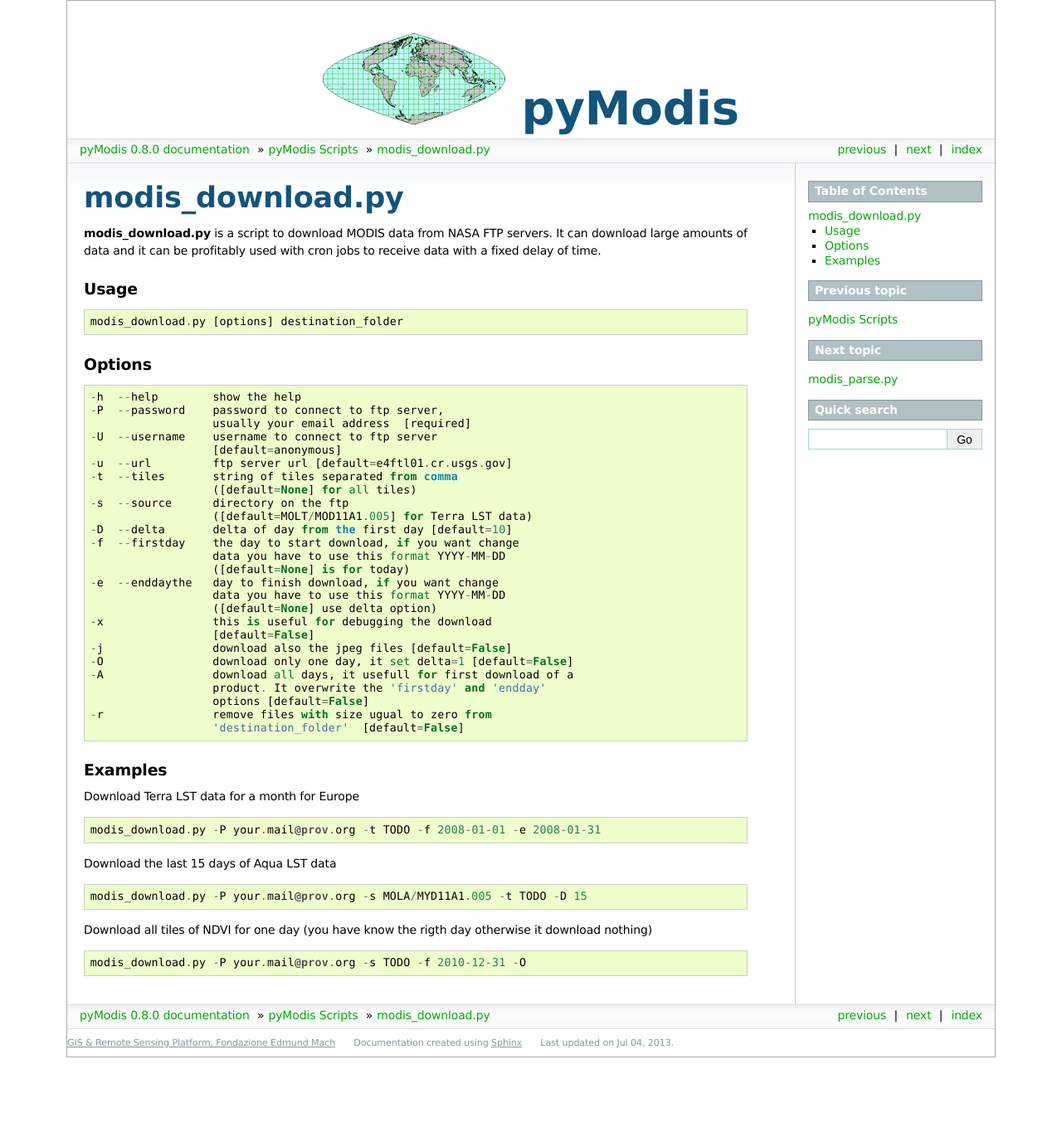
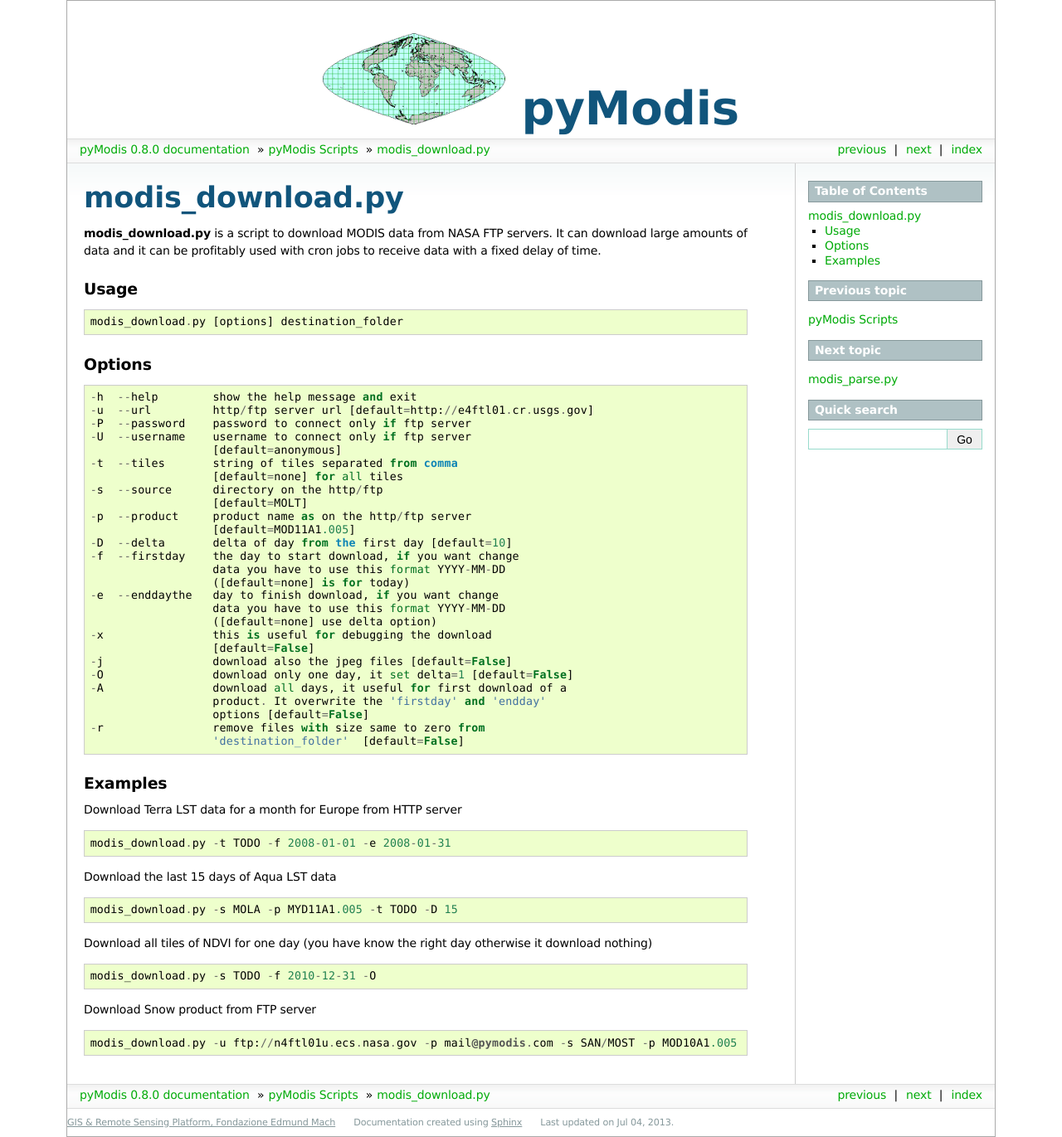
Before and after one commit to lucadelu/pyModis, a Sphinx documentation site: the page built from docs/source/scripts/modis_download.rst, in a window 1280 px wide. Shown: the whole page at 83% size. Built offline with Sphinx 7.4.7, drawn with Linux system fonts in a browser that asks for light colours; formulas are drawn with MathJax 3; comment, search, counter and statistics services are not loaded; the version number is read from the project's files by our own code; before the commit the page ends 1275 px from its top, so only the background shows below that.

Commit message:
update docs

```diff
--- a/docs/source/examples/full_example.rst
+++ b/docs/source/examples/full_example.rst
@@ -20,14 +20,13 @@ For first you need to obtain data, so you need to use :doc:`../scripts/modis_dow
 
   ::
 
-    modis_download.py -f 2012-12-05 -O -t h28v05,h29v05,h28v04 -P yourmail@mail.org /tmp/
+    modis_download.py -f 2012-12-05 -O -t h28v05,h29v05,h28v04
 
 .. only:: latex
 
   ::
 
     modis_download.py -f 2012-12-05 -O -t h28v05,h29v05,h28v04
-		      -P yourmail@mail.org /tmp/
 
 .. warning::
 
@@ -36,8 +35,6 @@ For first you need to obtain data, so you need to use :doc:`../scripts/modis_dow
 
   In this example we download data for only one day (2012-12-05)
   using the option "-O".
-
-  Please change yourmail@mail.org with your mail.
 
 Inside ``/tmp/`` directory you will find a file called *listfileMOD11A1.005.txt*
 containing the names of files downloaded. The name of file it is related to
--- a/docs/source/index.rst
+++ b/docs/source/index.rst
@@ -11,7 +11,7 @@ It offers bulk-download for user selected time ranges, mosaicking of MODIS tiles
 and the reprojection from Sinusoidal to other projections, convert HDF format to other formats.
 
 ``pyModis`` library was developed to replace old bash scripts developed by Markus
-Neteler to download MODIS data from NASA FTP server. It is very useful for
+Neteler to download MODIS data from NASA FTP/HTTP server. It is very useful for
 `GIS and Remote Sensing Platform`_ of `Fondazione Edmund Mach`_ to update
 its large collection of MODIS data.
 
--- a/docs/source/scripts/modis_download.rst
+++ b/docs/source/scripts/modis_download.rst
@@ -14,50 +14,65 @@ Options
 ^^^^^^^
 ::
 
-    -h  --help        show the help
-    -P  --password    password to connect to ftp server,
-                      usually your email address  [required]
-    -U  --username    username to connect to ftp server
+    -h  --help        show the help message and exit
+    -u  --url         http/ftp server url [default=http://e4ftl01.cr.usgs.gov]
+    -P  --password    password to connect only if ftp server
+    -U  --username    username to connect only if ftp server
                       [default=anonymous]
-    -u  --url         ftp server url [default=e4ftl01.cr.usgs.gov]
     -t  --tiles       string of tiles separated from comma
-                      ([default=None] for all tiles)
-    -s  --source      directory on the ftp
-                      ([default=MOLT/MOD11A1.005] for Terra LST data)
+                      [default=none] for all tiles
+    -s  --source      directory on the http/ftp
+                      [default=MOLT]
+    -p  --product     product name as on the http/ftp server
+                      [default=MOD11A1.005]
     -D  --delta       delta of day from the first day [default=10]
     -f  --firstday    the day to start download, if you want change
                       data you have to use this format YYYY-MM-DD
-                      ([default=None] is for today)
+                      ([default=none] is for today)
     -e  --enddaythe   day to finish download, if you want change
                       data you have to use this format YYYY-MM-DD
-                      ([default=None] use delta option)
+                      ([default=none] use delta option)
     -x                this is useful for debugging the download
                       [default=False]
     -j                download also the jpeg files [default=False]
     -O                download only one day, it set delta=1 [default=False]
-    -A                download all days, it usefull for first download of a
+    -A                download all days, it useful for first download of a
                       product. It overwrite the 'firstday' and 'endday'
                       options [default=False]
-    -r                remove files with size ugual to zero from
+    -r                remove files with size same to zero from
                       'destination_folder'  [default=False]
+
 
 
 Examples
 ^^^^^^^^
 
-Download Terra LST data for a month for Europe ::
+Download Terra LST data for a month for Europe from HTTP server ::
 
-    modis_download.py -P your.mail@prov.org -t TODO -f 2008-01-01 -e 2008-01-31
+    modis_download.py -t TODO -f 2008-01-01 -e 2008-01-31
 
 Download the last 15 days of Aqua LST data ::
 
-    modis_download.py -P your.mail@prov.org -s MOLA/MYD11A1.005 -t TODO -D 15
+    modis_download.py -s MOLA -p MYD11A1.005 -t TODO -D 15
 
-Download all tiles of NDVI for one day (you have know the rigth day otherwise it download nothing) ::
+Download all tiles of NDVI for one day (you have know the right day otherwise it download nothing) ::
 
-    modis_download.py -P your.mail@prov.org -s TODO -f 2010-12-31 -O
+    modis_download.py -s TODO -f 2010-12-31 -O
+
+Download Snow product from FTP server
+
+.. only:: html
+
+  ::
+
+    modis_download.py -u ftp://n4ftl01u.ecs.nasa.gov -p mail@pymodis.com -s SAN/MOST -p MOD10A1.005
 
 .. only:: latex
+
+  ::
+
+    modis_download.py -u ftp://n4ftl01u.ecs.nasa.gov -p mail@pymodis.com
+    -s SAN/MOST -p MOD10A1.005
 
   .. raw:: latex
 
```
